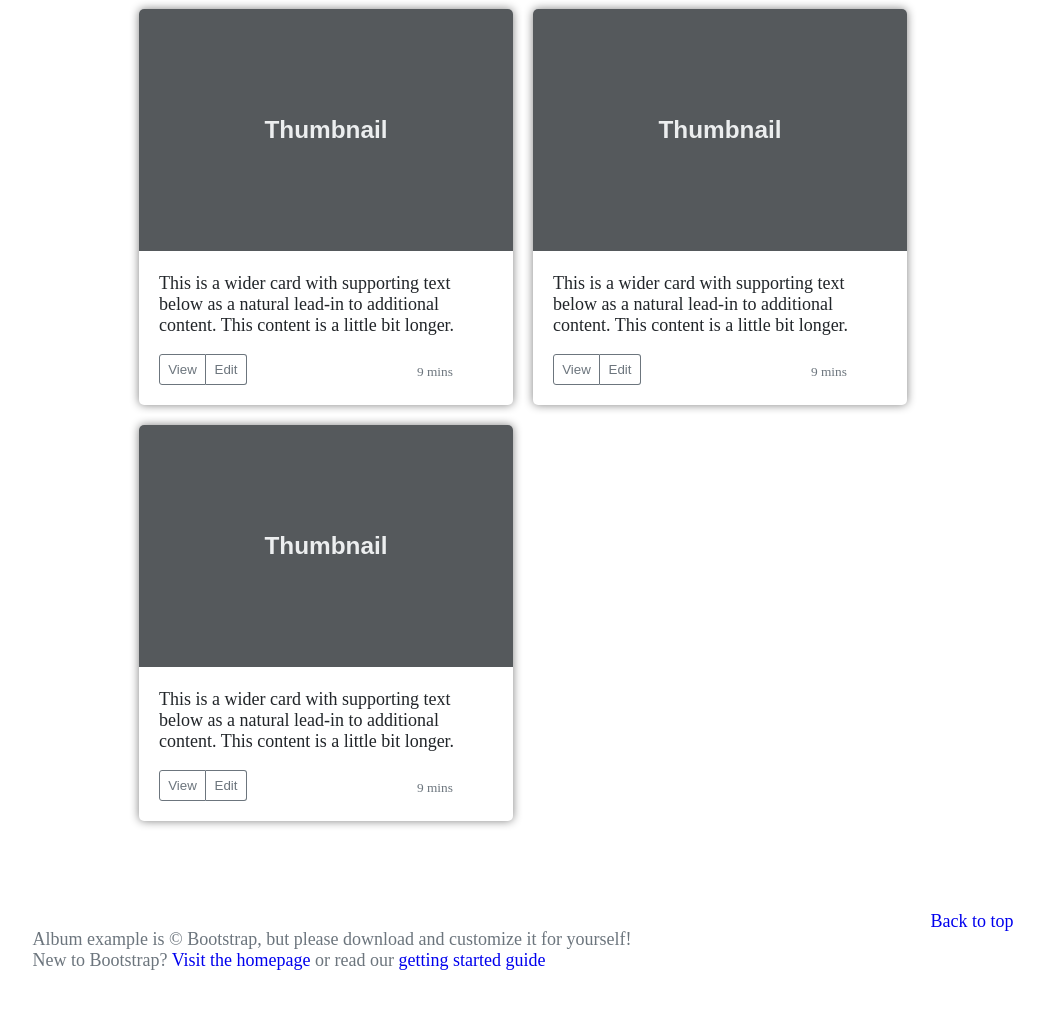
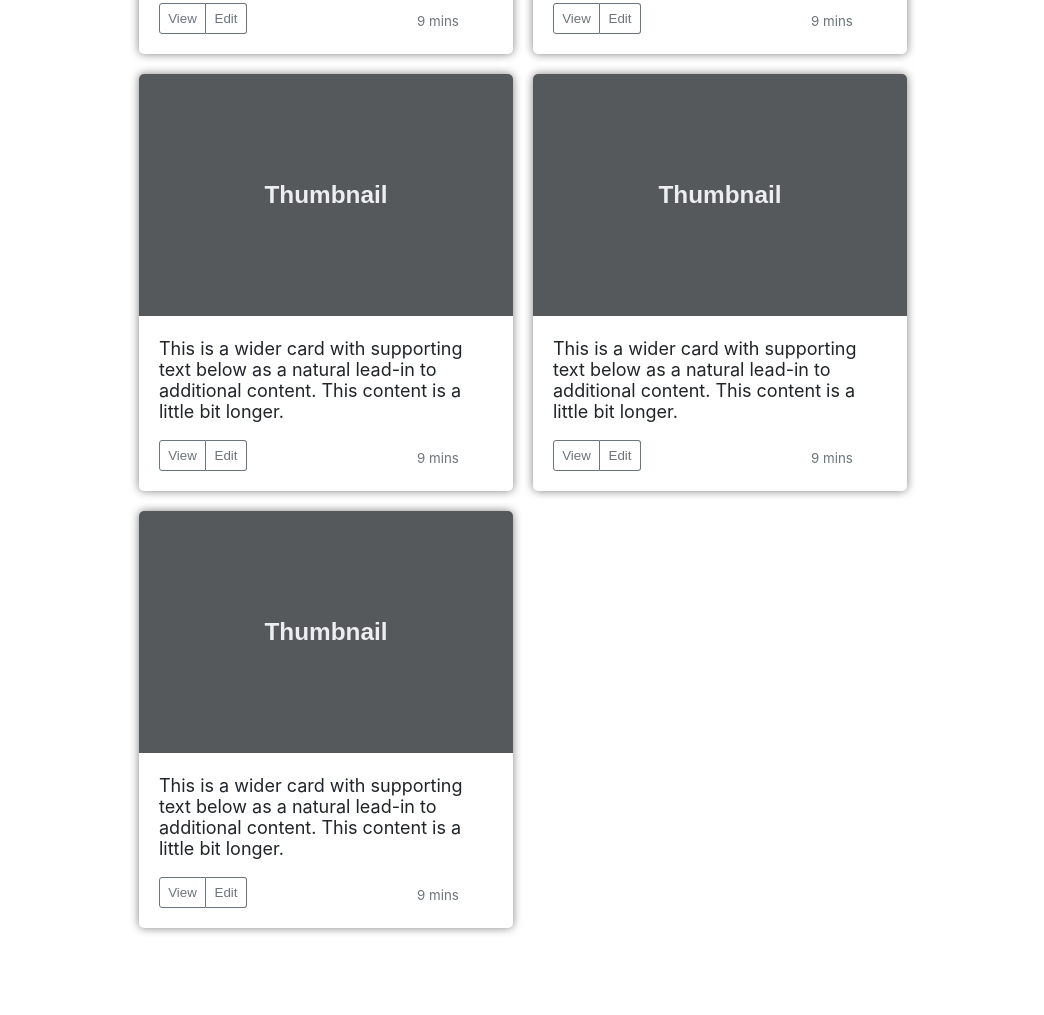
Before and after one commit to VanoVeryWonderful/VasyaProject, a plain HTML site: page index.html in a window 1280 px wide. Shown: the part 1748-2763 px from the top of the page, without its empty margins (117-1161 px from the left). Before the commit the page ends 2737 px from the top, so only its background shows below. Drawn offline with Linux system fonts and the light colour scheme.

Commit message:
добавил font-family

```diff
--- a/style.css
+++ b/style.css
@@ -1,6 +1,7 @@
 body {
 	background-image: url("img/фон-для-сайта.jpg");
 	margin: 0;
+	font-family: -apple-system,BlinkMacSystemFont,"Segoe UI",Roboto,"Helvetica Neue",Arial,sans-serif,"Apple Color Emoji","Segoe UI Emoji","Segoe UI Symbol","Noto Color Emoji";
 
 }
 
@@ -123,6 +124,7 @@ filter: progid:DXImageTransform.Microsoft.gradient( startColorstr='#4c4c4c', end
 .grid_one img {
 	width: 100%;
 }
+
 .card_one_all {
 	background-color: #fff;
 	border-radius: 5px;
@@ -187,7 +189,6 @@ filter: progid:DXImageTransform.Microsoft.gradient( startColorstr='#4c4c4c', end
 }
 
 .card_text {
-	margin-top:
 	background-color: #fff;
 }
 
@@ -201,6 +202,8 @@ filter: progid:DXImageTransform.Microsoft.gradient( startColorstr='#4c4c4c', end
 	display: flex;
 	justify-content: space-around;
 	flex-flow: row;
+	padding-right: 10%;
+	padding-left: 10%;
 }
 
 .foot_back{
```
